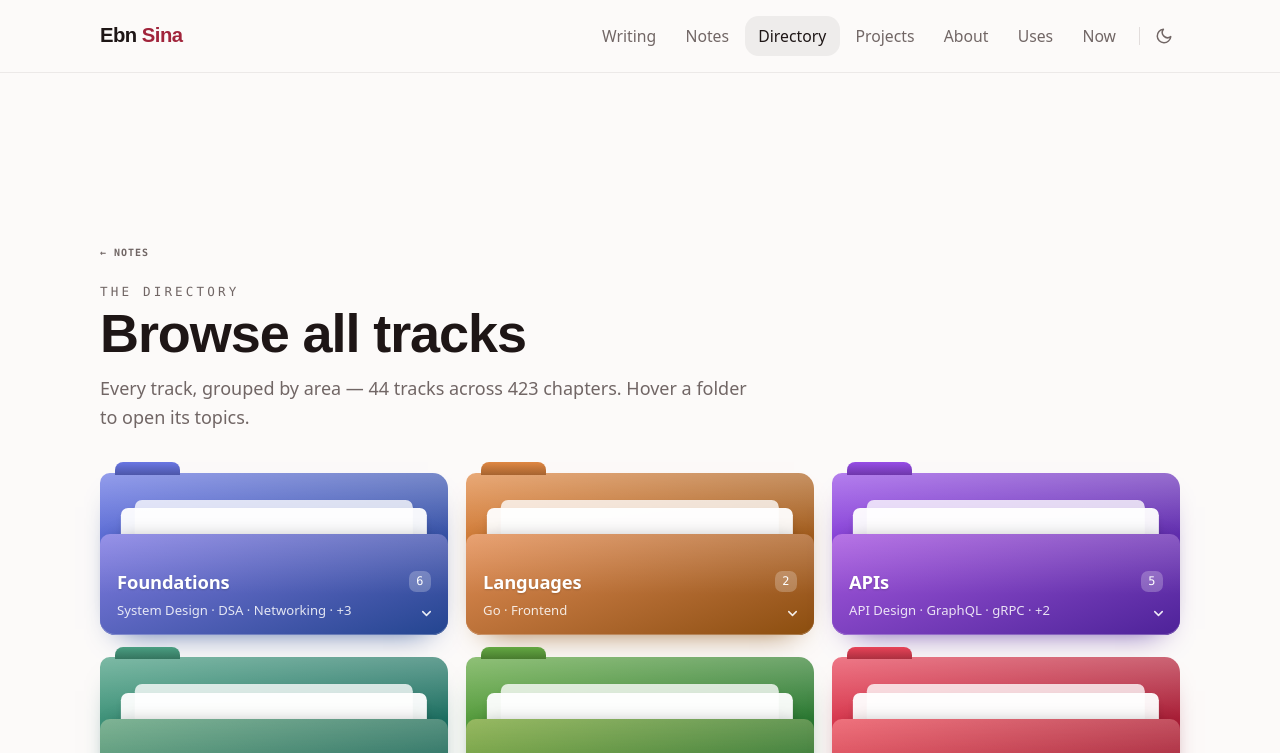
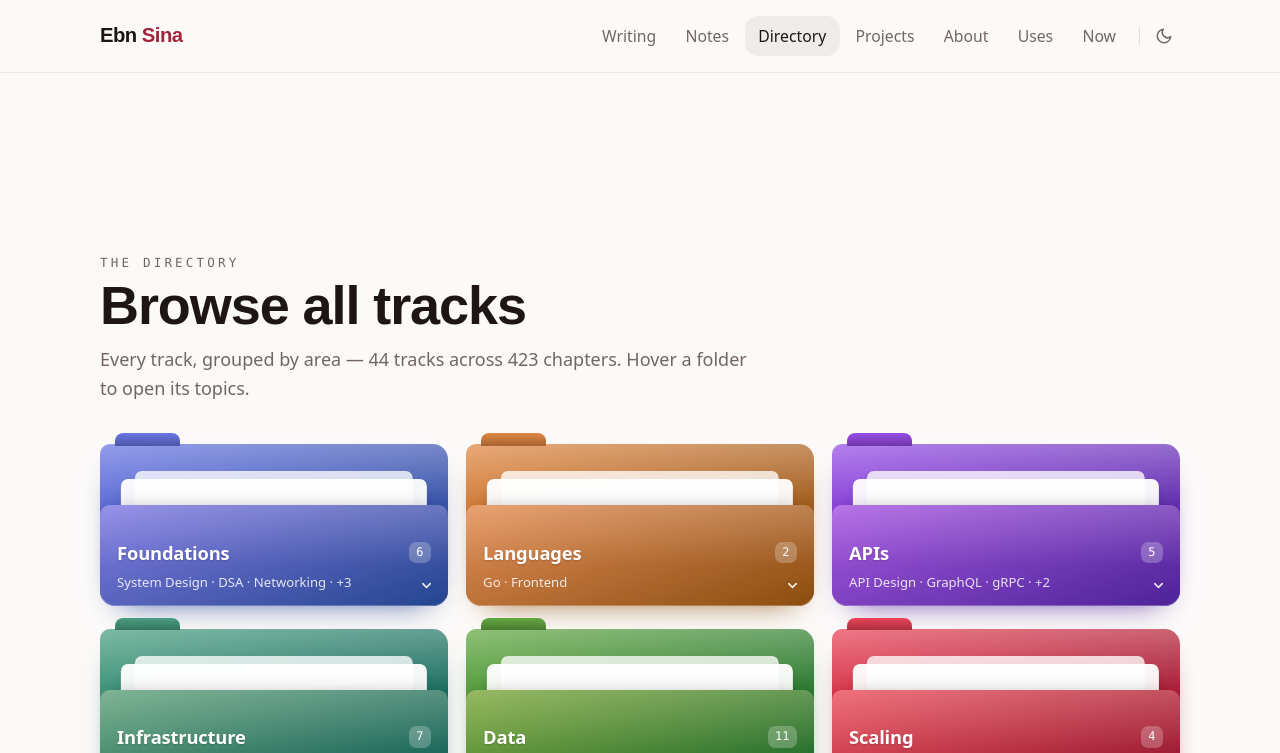
Before and after one commit to ebnsina/ebnsina, a SvelteKit app: page /directory in a window 1280 px wide. Shown: the top 753 px of the page. Built offline with nearby package versions, Linux system fonts and the light colour scheme.

Commit message:
Remove redundant back link from directory page
Directory is now a top-level nav item, so the '← Notes' link is unnecessary.

```diff
--- a/src/routes/directory/+page.svelte
+++ b/src/routes/directory/+page.svelte
@@ -16,12 +16,6 @@
 />
 
 <div class="mx-auto max-w-5xl px-5 sm:px-8 pb-20 pt-12 sm:pt-16">
-	<a
-		href="/notes"
-		class="font-mono text-[10px] font-semibold uppercase tracking-widest text-muted transition-colors hover:text-fg"
-		>← Notes</a
-	>
-
 	<header class="mb-9 mt-4">
 		<p class="font-mono text-[0.7rem] uppercase tracking-[0.25em] text-muted">The directory</p>
 		<h1 class="mt-1 font-display text-3xl font-bold tracking-[-0.02em] sm:text-4xl lg:text-5xl">
```
